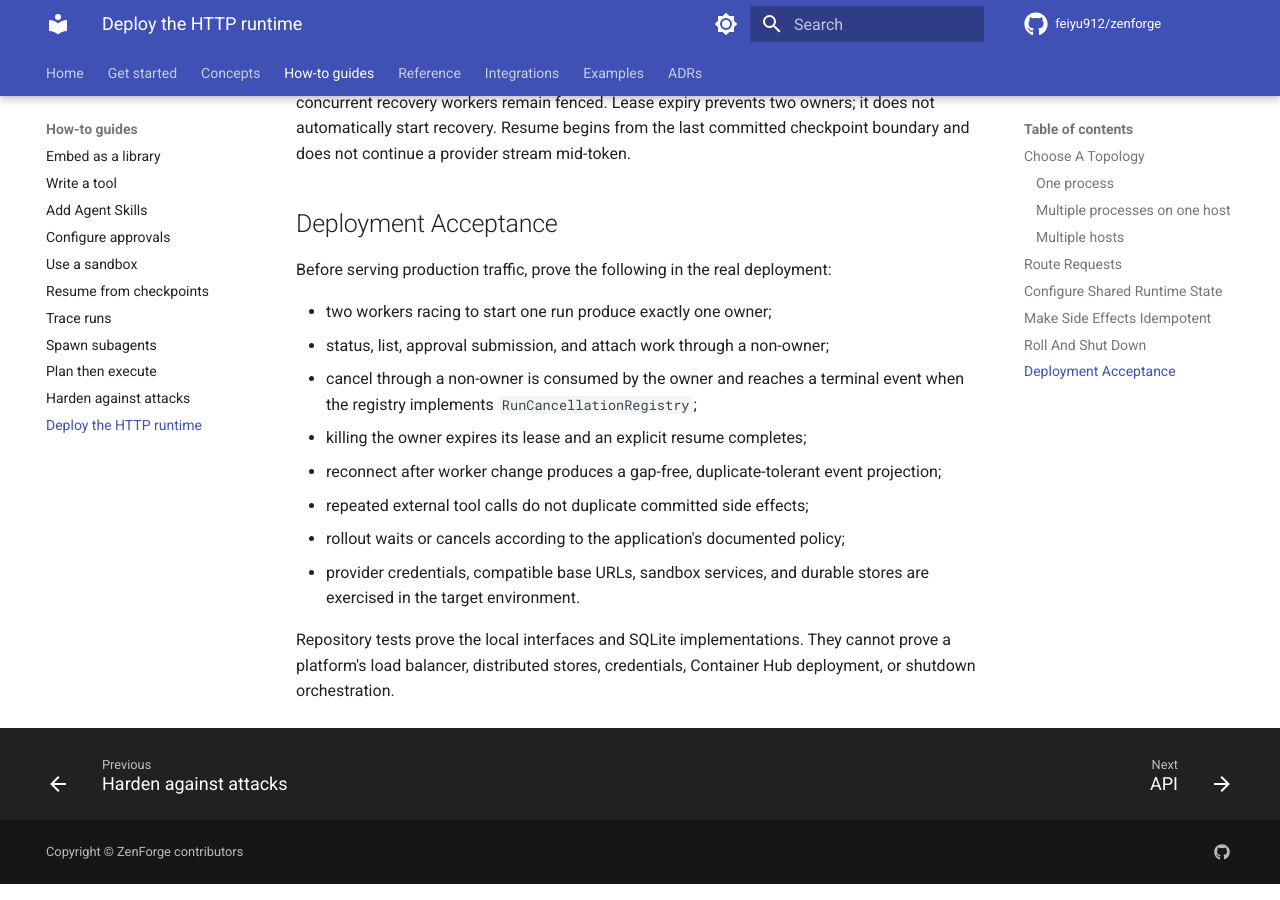
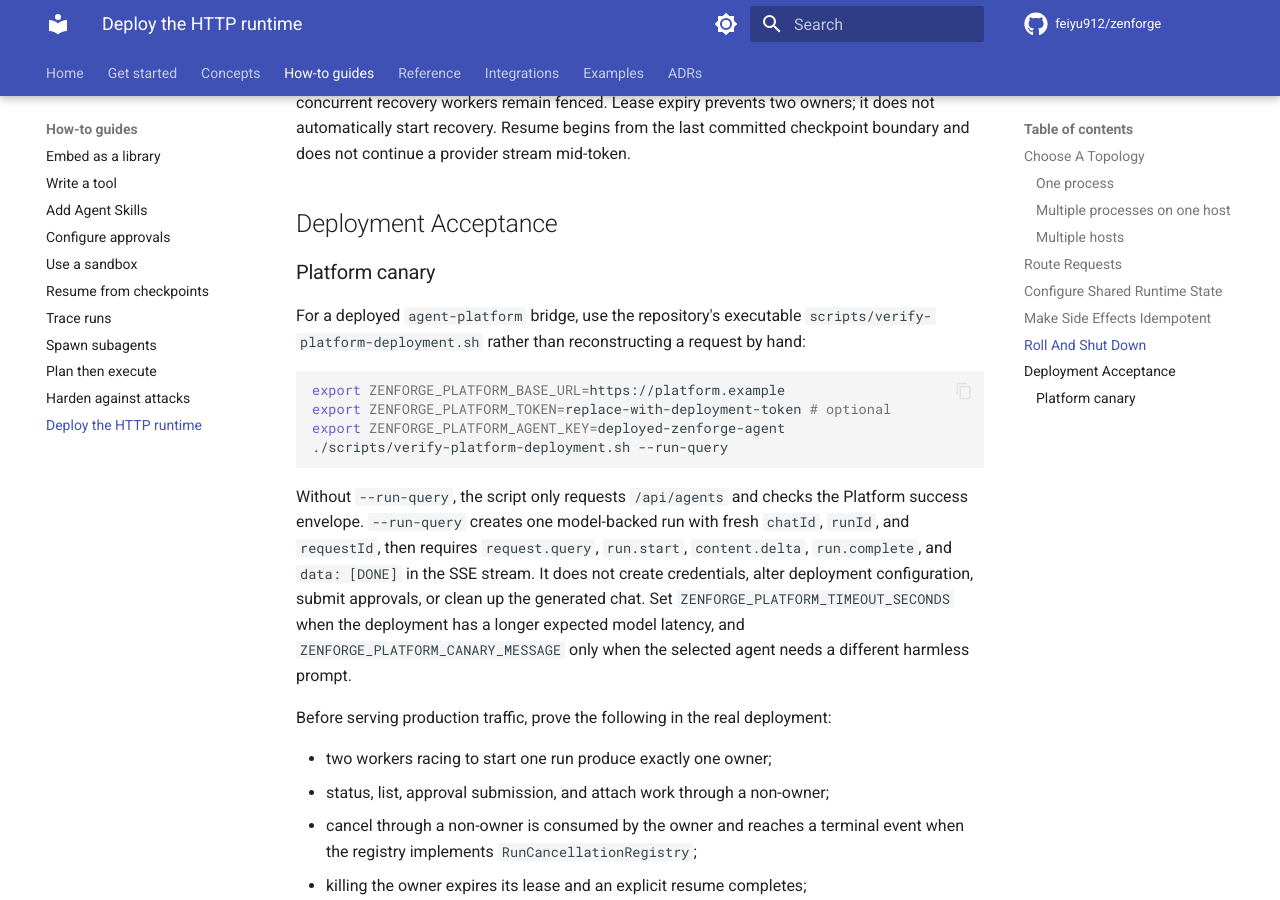
Before and after one commit to feiyu912/zenforge, an MkDocs documentation site: the page built from docs/deployment-guide.md, in a window 1280 px wide and 900 px high, scrolled down 3760 px. Built offline with MkDocs 1.6.1 and Material for MkDocs 9.7.7, drawn with Linux system fonts in a browser that asks for light colours; comment, search, counter and statistics services are not loaded.

Commit message:
docs: add platform deployment canary

````diff
--- a/docs/deployment-guide.md
+++ b/docs/deployment-guide.md
@@ -145,6 +145,29 @@ stream mid-token.
 
 ## Deployment Acceptance
 
+### Platform canary
+
+For a deployed `agent-platform` bridge, use the repository's executable
+`scripts/verify-platform-deployment.sh` rather than reconstructing a request
+by hand:
+
+```bash
+export ZENFORGE_PLATFORM_BASE_URL=https://platform.example
+export ZENFORGE_PLATFORM_TOKEN=replace-with-deployment-token # optional
+export ZENFORGE_PLATFORM_AGENT_KEY=deployed-zenforge-agent
+./scripts/verify-platform-deployment.sh --run-query
+```
+
+Without `--run-query`, the script only requests `/api/agents` and checks the
+Platform success envelope. `--run-query` creates one model-backed run with
+fresh `chatId`, `runId`, and `requestId`, then requires `request.query`,
+`run.start`, `content.delta`, `run.complete`, and `data: [DONE]` in the SSE
+stream. It does not create credentials, alter deployment configuration, submit
+approvals, or clean up the generated chat. Set
+`ZENFORGE_PLATFORM_TIMEOUT_SECONDS` when the deployment has a longer expected
+model latency, and `ZENFORGE_PLATFORM_CANARY_MESSAGE` only when the selected
+agent needs a different harmless prompt.
+
 Before serving production traffic, prove the following in the real deployment:
 
 - two workers racing to start one run produce exactly one owner;
````
Also changed, not shown: README.md (+4 -1 lines), docs/mvp-validation.md (+5 -0 lines), docs/v0.1-release-plan.md (+3 -2 lines), 1 other file.
